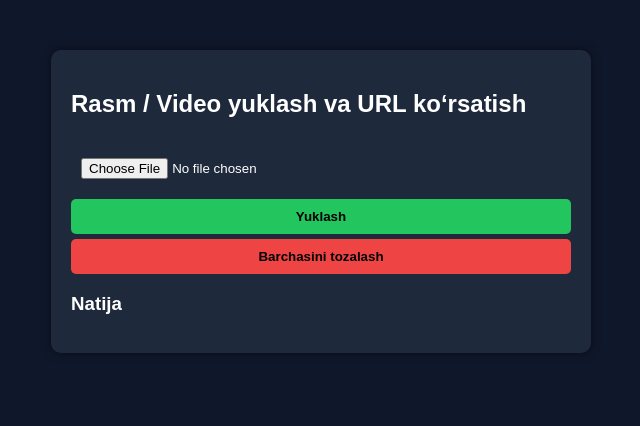
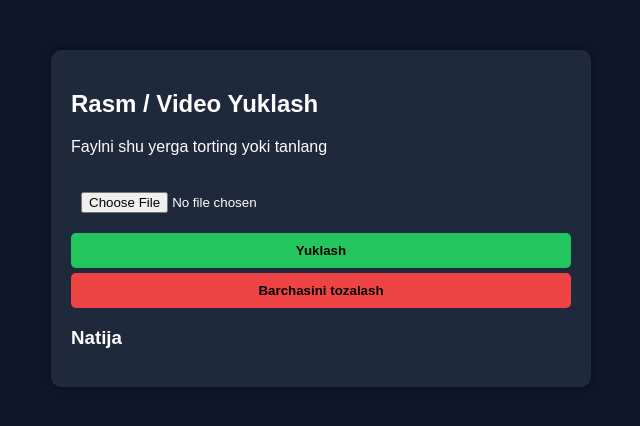
Before and after one commit to durbekakhmadjanov2009/url, a website: page public/index.html in a window 1280 px wide. Shown: the whole page, without its empty margins (319-959 px from the left). Drawn offline with Linux system fonts and the light colour scheme; no server answers.

Commit message:
Update title and upload section in index.html

```diff
--- a/public/index.html
+++ b/public/index.html
@@ -3,15 +3,19 @@
 <head>
     <meta charset="UTF-8">
     <meta name="viewport" content="width=device-width, initial-scale=1.0">
-    <title>Media → URL</title>
+    <title>Media Upload</title>
     <link rel="stylesheet" href="style.css">
 </head>
 <body>
 <div class="container">
-    <h2>Rasm / Video yuklash va URL ko‘rsatish</h2>
+    <h2>Rasm / Video Yuklash</h2>
 
-    <input type="file" id="file" accept="image/*,video/*">
-    <button onclick="uploadFile()">Yuklash</button>
+    <div id="drop-area">
+        <p>Faylni shu yerga torting yoki tanlang</p>
+        <input type="file" id="file" accept="image/*,video/*">
+    </div>
+
+    <button id="upload-btn">Yuklash</button>
     <button onclick="clearList()" class="clear-btn">Barchasini tozalash</button>
 
     <h3>Natija</h3>
```
